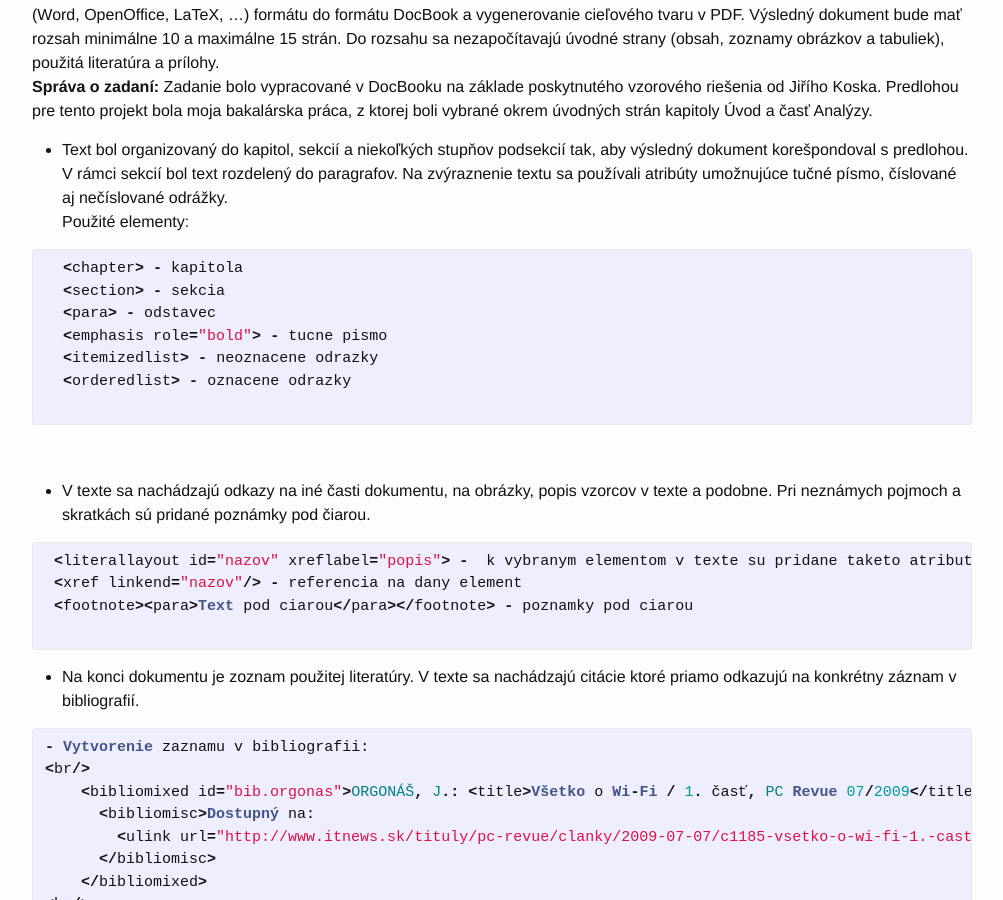
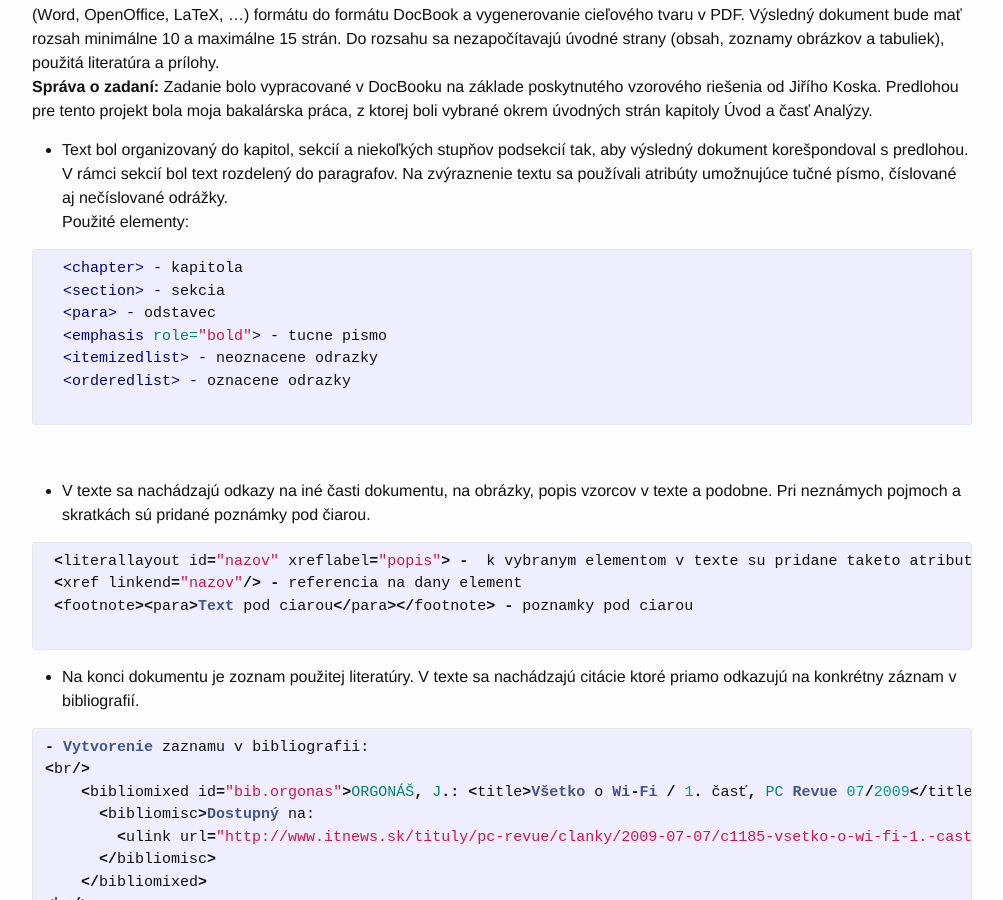
Before and after one commit to xrackol/xrackol.github.io, a Jekyll site: the page built from wp.md, in a window 1280 px wide and 900 px high, scrolled down 427 px. Shown: the whole window, without its empty margins (138-1141 px from the left). Built offline with Jekyll 4.4.1, drawn with Linux system fonts in a browser that asks for light colours.

Commit message:
zadanie 2 test

```diff
--- a/wp.md
+++ b/wp.md
@@ -13,7 +13,7 @@ permalink: /wp/
 <b>Popis:</b> Predmetom 2. zadania je spracovanie vybraného dokumentu (ideálne bakalárskeho projektu) z pôvodného ľubovoľného (Word, OpenOffice, LaTeX, …) formátu do formátu DocBook a vygenerovanie cieľového tvaru v PDF. Výsledný dokument bude mať rozsah minimálne 10 a maximálne 15 strán. Do rozsahu sa nezapočítavajú úvodné strany (obsah, zoznamy obrázkov a tabuliek), použitá literatúra a prílohy.<br/>
 <b>Správa o zadaní:</b> Zadanie bolo vypracované v DocBooku na základe poskytnutého vzorového riešenia od Jiřího Koska. Predlohou pre tento projekt bola moja bakalárska práca, z ktorej boli vybrané okrem úvodných strán kapitoly Úvod a časť Analýzy. <br/>
 - Text bol organizovaný do kapitol, sekcií a niekoľkých stupňov podsekcií tak, aby výsledný dokument korešpondoval s predlohou. V rámci sekcií bol text rozdelený do paragrafov. Na zvýraznenie textu sa používali atribúty umožnujúce tučné písmo, číslované aj nečíslované odrážky. <br/>Použité elementy:
-  {% highlight java %}
+  {% highlight xml %}
   <chapter> - kapitola
   <section> - sekcia
   <para> - odstavec
```
